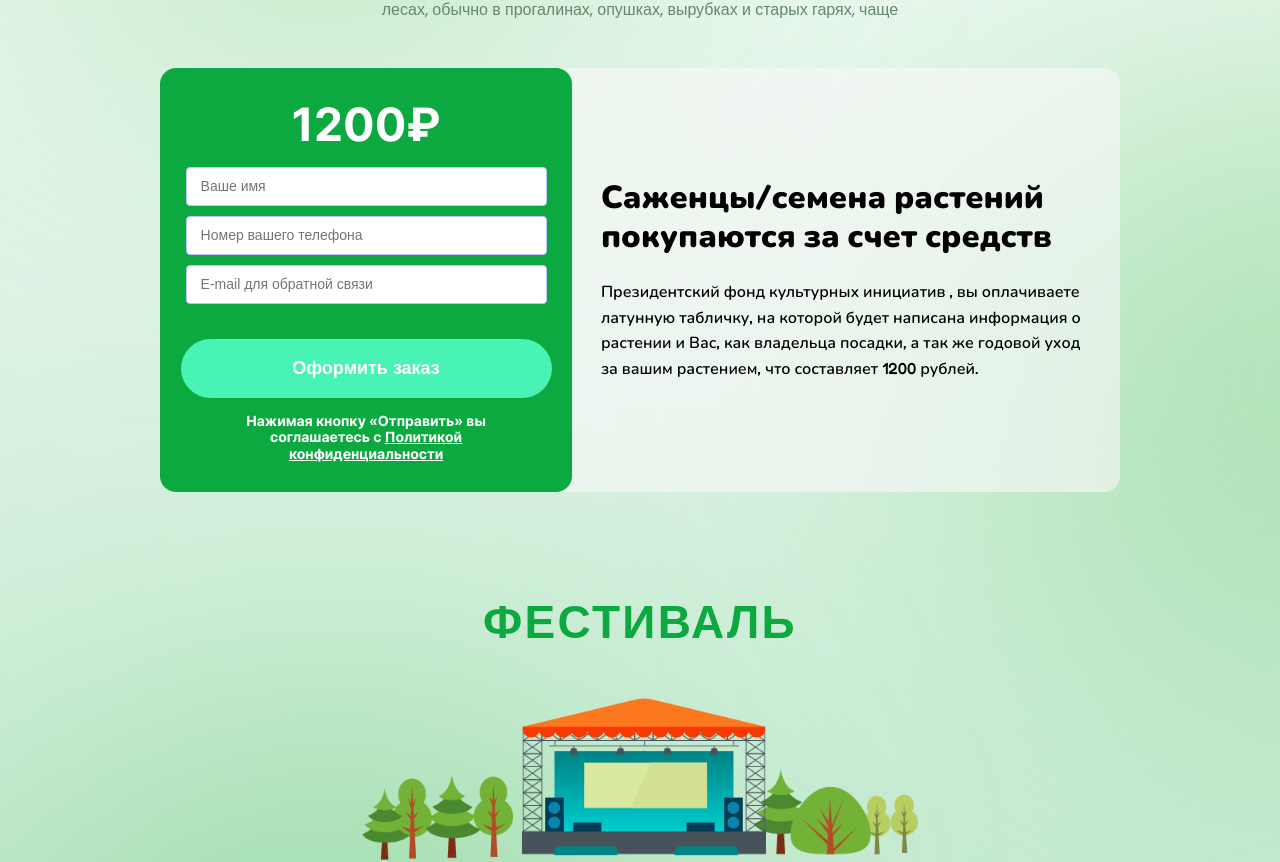
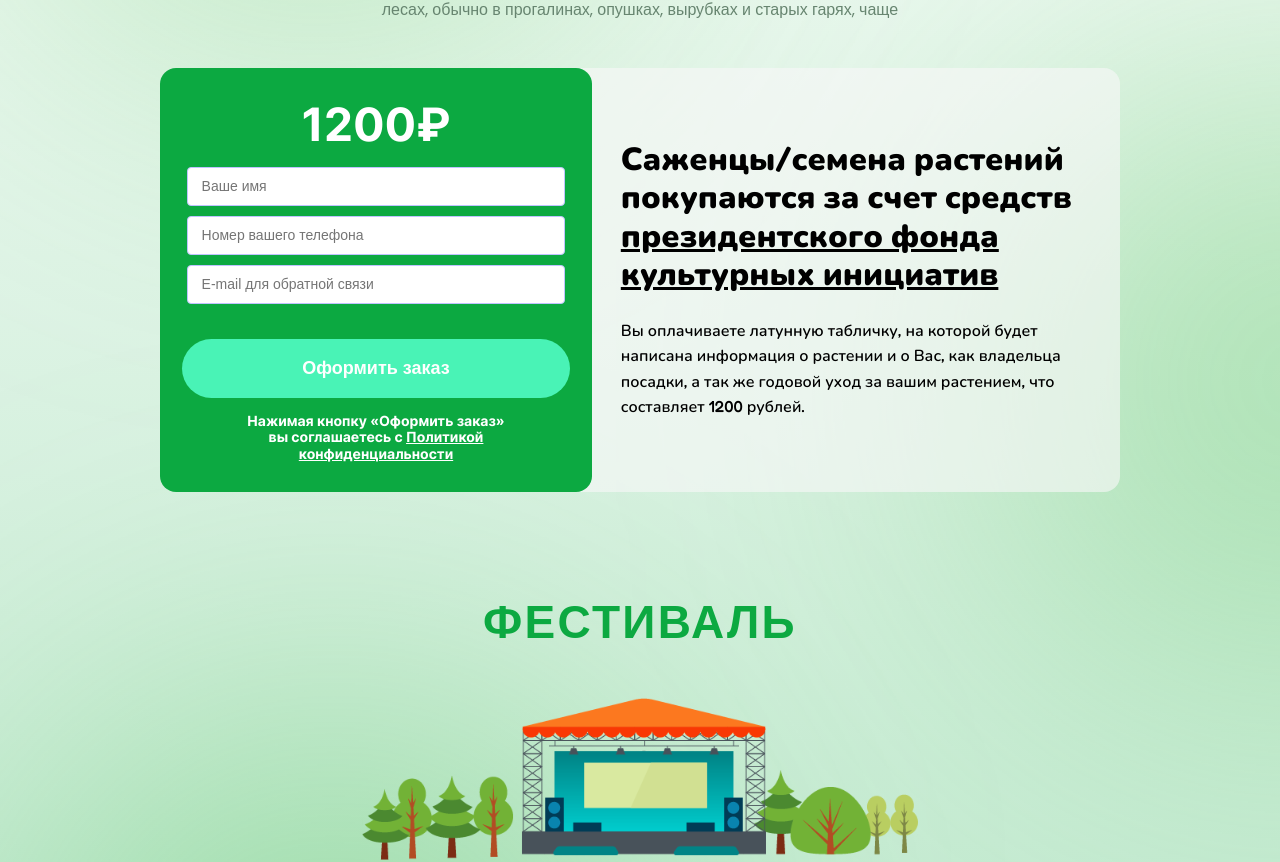
Before and after one commit to PasterIvan/garden, a React (Create React App) app: page /#/main in a window 1280 px wide. Shown: the part 4112-4974 px from the top of the page. Built offline with nearby package versions, Linux system fonts and the light colour scheme.

Commit message:
refactoring

```diff
--- a/src/components/c2-Body/b1-Main/m5-Gardener/Window/Window.module.css
+++ b/src/components/c2-Body/b1-Main/m5-Gardener/Window/Window.module.css
@@ -108,7 +108,10 @@
   line-height: 120%;
   color: #000000;
 }
-
+.additional a {
+  color: #000000;
+  text-decoration: underline;
+}
 .text2 {
   display: flex;
 
--- a/src/components/c2-Body/b1-Main/m5-Gardener/Window/Window.tsx
+++ b/src/components/c2-Body/b1-Main/m5-Gardener/Window/Window.tsx
@@ -207,16 +207,21 @@ export const Window: React.FC = () => {
           <button type="submit">Оформить заказ</button>
         </form>
         <div className={style.text1}>
-          Нажимая кнопку «Отправить» вы соглашаетесь с{' '}
+          Нажимая кнопку «Оформить заказ» вы соглашаетесь с{' '}
           <a href="/main">Политикой конфиденциальности</a>
         </div>
       </div>
       <div className={style.additional}>
-        <div style={{ width: '100%' }}>Саженцы/семена растений покупаются за счет средств</div>
+        <div style={{ width: '100%' }}>
+          Саженцы/семена растений покупаются за счет средств{' '}
+          <a href="https://xn--80aeeqaabljrdbg6a3ahhcl4ay9hsa.xn--p1ai/">
+            президентского фонда культурных инициатив
+          </a>
+        </div>
         <div className={style.text2}>
-          Президентский фонд культурных инициатив , вы оплачиваете латунную табличку, на которой
-          будет написана информация о растении и Вас, как владельца посадки, а так же годовой уход
-          за вашим растением, что составляет 1200 рублей.
+          Вы оплачиваете латунную табличку, на которой будет написана информация о растении и о Вас,
+          как владельца посадки, а так же годовой уход за вашим растением, что составляет 1200
+          рублей.
         </div>
       </div>
     </div>
```
